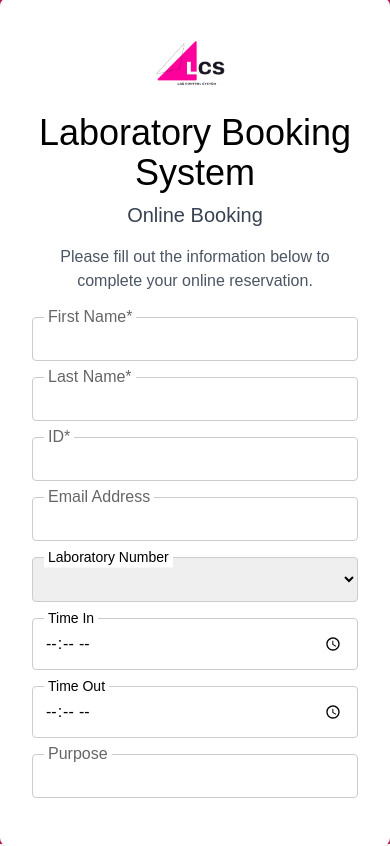
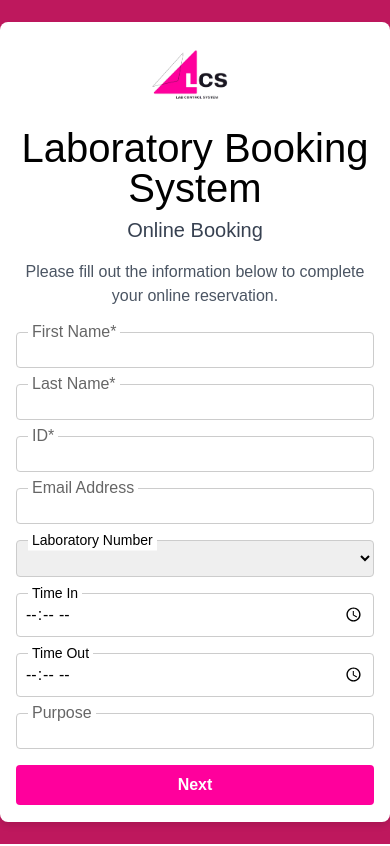
Before and after one commit to markyyyuic/labcontrolsystem, a Vue app: page /booking in a window 390 px wide. Built offline with nearby package versions, Linux system fonts and the light colour scheme; a web font is replaced by a local one.

Commit message:
Update Bookingpage.vue

```diff
--- a/src/components/Bookingpage.vue
+++ b/src/components/Bookingpage.vue
@@ -1,6 +1,6 @@
 <template>
-    <div class="bg-pink-700 flex items-center justify-center" style="height: 100vh;">
-      <div class="max-w-2xl mx-auto bg-white p-8 rounded-lg shadow-form">
+    <div class="bg-pink-700 flex items-center justify-center min-h-screen">
+      <div class="max-w-2xl mx-auto bg-white p-8 rounded-lg shadow-form" style="height: 800px;">
         <div class="text-center mb-6">
           <img src="../assets/logo.png" alt="Company Logo" class="mx-auto mb-4">
           <h1 class="text-4xl font-cursive mb-2">Laboratory Booking System</h1>
@@ -52,6 +52,7 @@
             <input type="text" class="form-input peer" id="purpose" placeholder=" " required>
             <label for="purpose" class="form-label">Purpose</label>
           </div>
+          <button type="submit" class="btn-next">Next</button>
         </form>
       </div>
     </div>
@@ -64,7 +65,7 @@
   </script>
 
   <style scoped>
-
+  /* Scoped styles */
   .form-input {
     width: 100%;
     padding: 0.75rem;
@@ -86,7 +87,7 @@
     transition: all 0.2s;
   }
 
-
+  /* Label positioning when input is focused or has content */
   .form-input:focus + .form-label,
   .form-input:not(:placeholder-shown) + .form-label,
   select.form-input:valid + .form-label {
@@ -96,7 +97,7 @@
     color: #000000;
   }
 
-
+  /* Drop shadow for form wrapper */
   .shadow-form {
     box-shadow: 0 4px 6px rgba(0, 0, 0, 0.1);
   }
@@ -105,5 +106,56 @@
     width: 32%;
   }
 
+  /* Styles for the Next button */
+  .btn-next {
+    display: block;
+    padding: 0.57rem 1.5rem;
+    margin-top: 10px;
+    font-size: 1rem;
+    font-weight: 600;
+    text-align: center;
+    color: #fff;
+    background-color: #FF009C;
+    border: none;
+    border-radius: 0.25rem;
+    cursor: pointer;
+    transition: background-color 0.2s;
+
+  }
+
+  .btn-next:hover {
+    background-color: #e60082; /* Darker shade for hover effect */
+  }
+
+  /* Responsive adjustments */
+  @media (max-width: 768px) {
+    .max-w-2xl {
+      padding: 1rem;
+    }
+
+    .form-input {
+      padding: 0.5rem;
+    }
+
+    .btn-next {
+      padding: 0.5rem 1rem;
+    }
+  }
+
+  @media (max-width: 480px) {
+    .text-4xl {
+      font-size: 2.5rem;
+    }
+
+    .text-xl {
+      font-size: 1.25rem;
+    }
+
+    .btn-next {
+      width: 100%;
+    }
+  }
+
+  /* Adjusting the height of the form wrapper */
 
   </style>
```
